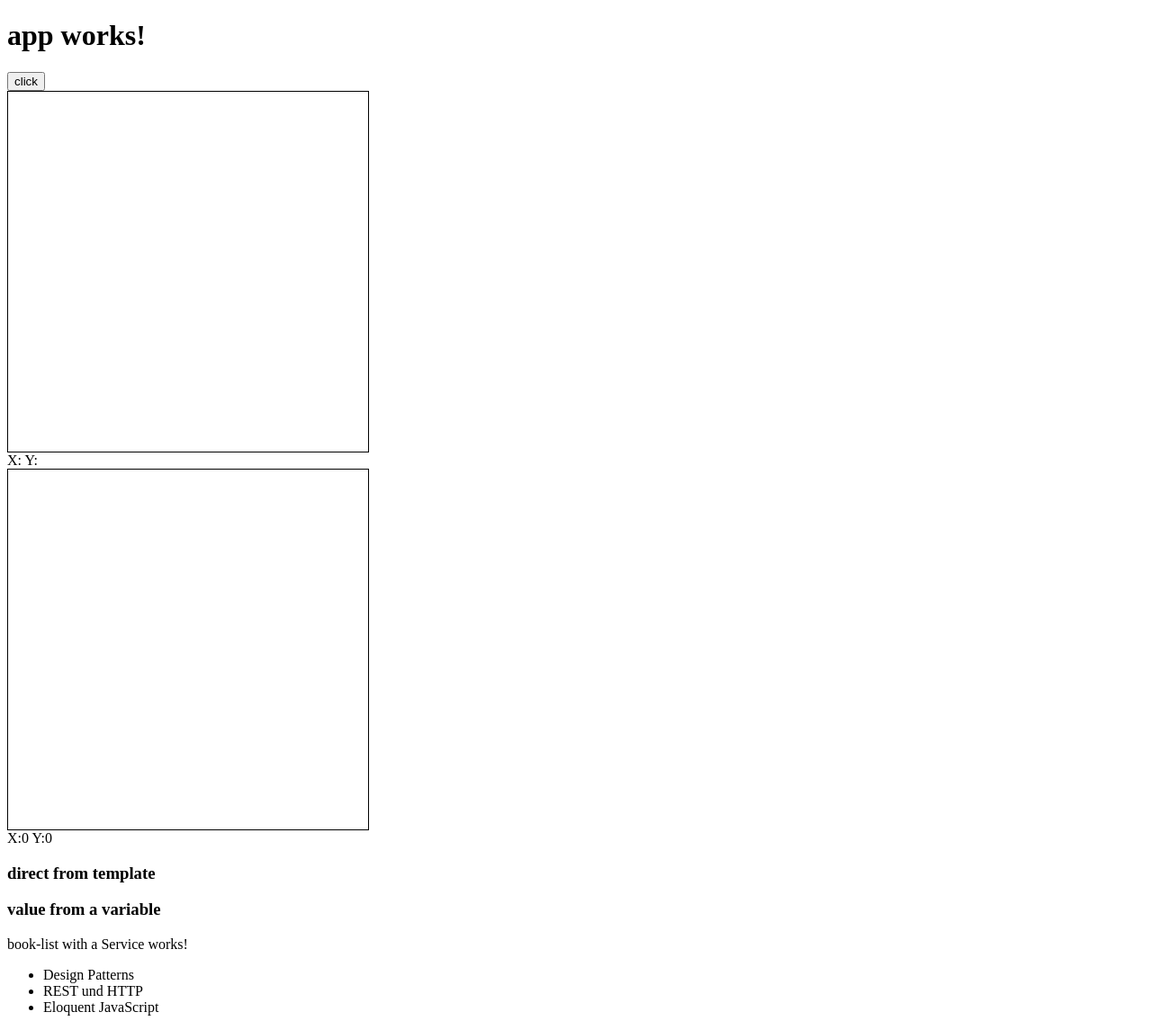
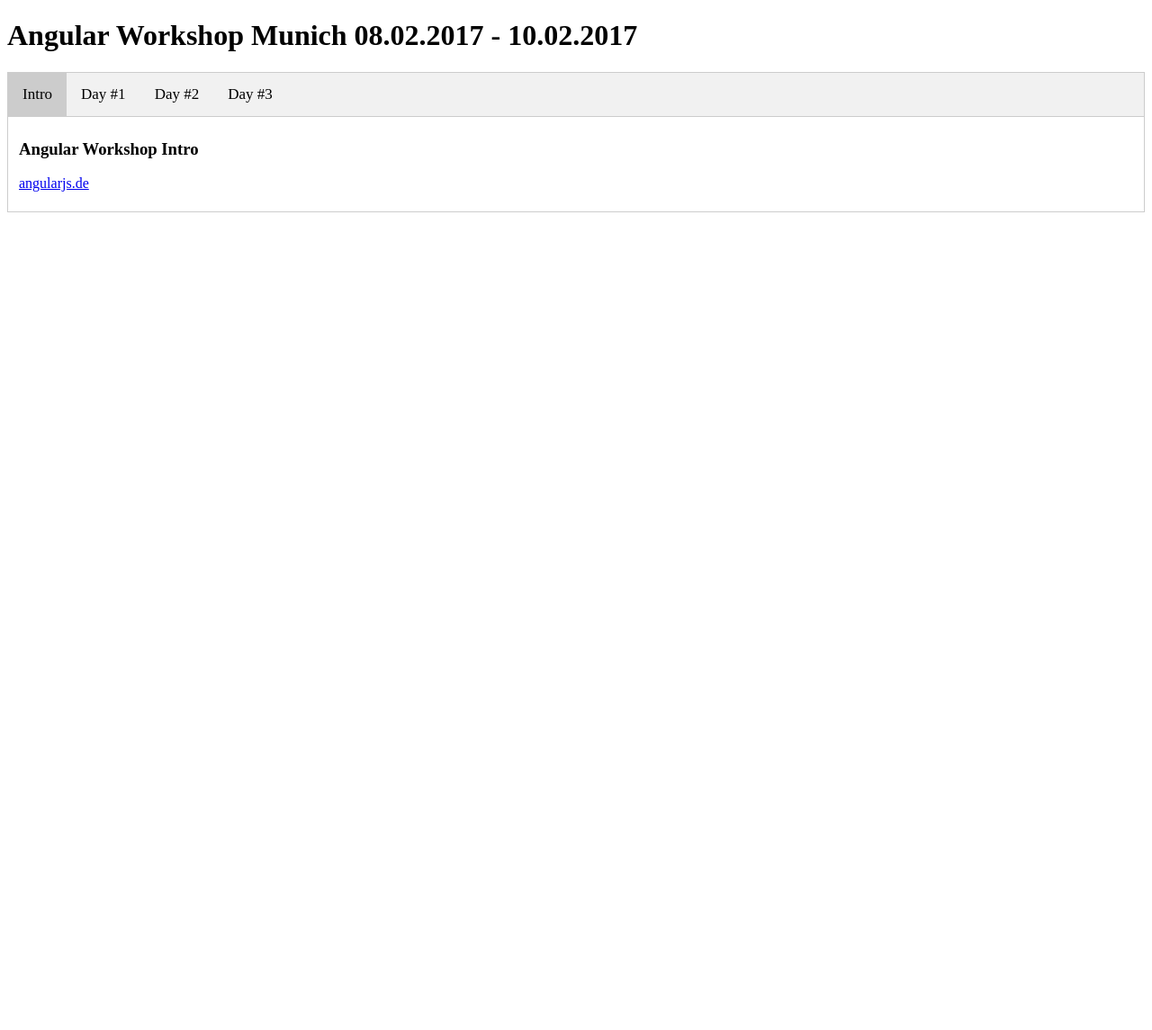
Before and after one commit to vladflore/angular-workshop, an Angular app: page / in a window 1280 px wide. Shown: the whole page at 90% size. After the commit the page ends 800 px from the top, so only its background shows below. Built offline with nearby package versions, Linux system fonts and the light colour scheme.

Commit message:
New Layout for the app

```diff
--- a/src/app/app.component.html
+++ b/src/app/app.component.html
@@ -1,12 +1,50 @@
 <h1>
-  {{title}}
+  Angular Workshop Munich 08.02.2017 - 10.02.2017
 </h1>
 
-<info-box></info-box>
+<ul class="tab">
+  <li><a href="javascript:void(0)" class="tablinks" onclick="openTab(event, 'intro')" id="defaultOpen">Intro</a></li>
+  <li><a href="javascript:void(0)" class="tablinks" onclick="openTab(event, 'day1')">Day #1</a></li>
+  <li><a href="javascript:void(0)" class="tablinks" onclick="openTab(event, 'day2')">Day #2</a></li>
+  <li><a href="javascript:void(0)" class="tablinks" onclick="openTab(event, 'day3')">Day #3</a></li>
+</ul>
 
-<mouse-cursor></mouse-cursor>
 
-<title-box title="direct from template" (titleClicked)="handleCustomEvent($event)"></title-box>
-<title-box [title]="titleVar"></title-box>
+<div id="intro" class="tabcontent">
+  <h3>Angular Workshop Intro</h3>
+  <p><a href="https://angularjs.de/" target="_blank">angularjs.de</a></p>
+</div>
 
-<book-list></book-list>
+<div id="day1" class="tabcontent">
+  <h3>Angular Workshop Day One Tasks</h3>
+
+  <button class="accordion">Info Box - Property and Event Binding</button>
+  <div class="panel">
+    <info-box></info-box>
+  </div>
+
+  <button class="accordion">Mouse Coordinates - Event Bind / $event Object</button>
+  <div class="panel">
+    <mouse-cursor></mouse-cursor>
+  </div>
+
+  <button class="accordion">Title Box - @Input and @Output Decorators</button>
+  <div class="panel">
+    <title-box title="This title comes from the AppComponent Template sent into the child component using @Input Decorator. Click me to emit the event to the parent using @Output Decorator." (titleClicked)="handleCustomEvent($event)"></title-box>
+    <title-box [title]="titleVar"></title-box>
+  </div>
+
+  <button class="accordion">Books List - Using a Service (DI) which returns an array of Book Objects. Iterate over the books using *ngFor</button>
+  <div class="panel">
+    <book-list></book-list>
+  </div>
+
+</div>
+
+<div id="day2" class="tabcontent">
+  <h3>Angular Workshop Day Two Tasks</h3>
+</div>
+
+<div id="day3" class="tabcontent">
+  <h3>Angular Workshop Day Three Tasks</h3>
+</div>
--- a/src/app/app.component.ts
+++ b/src/app/app.component.ts
@@ -7,10 +7,11 @@
 })
 export class AppComponent {
   title:string = 'app works!';
-  titleVar:string = "value from a variable";
+  titleVar:string = "This title comes from a variable inside the AppComponent Class sent into the child component using @Input Decorator";
 
 
   handleCustomEvent ($event:String){
-    console.log($event);
+    //console.log($event);
+    alert($event.toString())
   }
 }
--- a/src/app/book-list/book-list.component.html
+++ b/src/app/book-list/book-list.component.html
@@ -1,7 +1,3 @@
-<p>
-  book-list with a Service works!
-</p>
-
 <ul>
   <li *ngFor="let book of books">
     {{book.title}}
--- a/src/app/book-list/shared/book-data.service.ts
+++ b/src/app/book-list/shared/book-data.service.ts
@@ -7,17 +7,14 @@
   constructor() { }
 
   getBooks () {
+    //Because the array contains objects of type Book, the objects MUST provide the information required by the interface. publisher Information can be omitted because the interface dictates so.
     let books: Book[] = [{
       "title": "Design Patterns",
       "subtitle": "Elements of Reusable Object-Oriented Software",
       "isbn": "978-0-20163-361-0",
       "abstract": "Capturing a wealth of experience about the design of object-oriented software, four top-notch designers present a catalog of simple and succinct solutions to commonly occurring design problems. Previously undocumented, these 23 patterns allow designers to create more flexible, elegant, and ultimately reusable designs without having to rediscover the design solutions themselves.",
       "numPages": 395,
-      "author": "Erich Gamma / Richard Helm / Ralph E. Johnson / John Vlissides",
-      "publisher": {
-        "name": "Addison-Wesley",
-        "url": "http://www.addison-wesley.de/"
-      }
+      "author": "Erich Gamma / Richard Helm / Ralph E. Johnson / John Vlissides"
     },
       {
         "title": "REST und HTTP",
--- a/src/app/book-list/shared/book.ts
+++ b/src/app/book-list/shared/book.ts
@@ -5,7 +5,7 @@
   abstract:string;
   numPages:number;
   author:string;
-  publisher:{
+  publisher?:{
     name:string;
     url:string;
   }
--- a/src/app/info-box/info-box.component.html
+++ b/src/app/info-box/info-box.component.html
@@ -1,3 +1,4 @@
-<div [hidden]="isHidden">info box</div>
-
-<button (click)="isHidden=!isHidden">click</button>
+<div style="height: 400px; width: 400px; border: 1px solid">
+  <div [hidden]="isHidden">Info Box</div>
+  <button (click)="isHidden=!isHidden">Toggle</button>
+</div>
--- a/src/app/info-box/info-box.component.ts
+++ b/src/app/info-box/info-box.component.ts
@@ -9,7 +9,7 @@
 
   constructor() { }
 
-  isHidden:boolean = true;
+  isHidden:boolean = false;
 
   ngOnInit() {
   }
--- a/src/app/mouse-cursor/mouse-cursor.component.html
+++ b/src/app/mouse-cursor/mouse-cursor.component.html
@@ -1,5 +1,8 @@
-<div (mousemove)="x=$event.clientX;y=$event.clientY" style="height: 400px; width: 400px; border: 1px solid"></div>
+<div style="display: inline-block;">
+<div (mousemove)="x=$event.clientX;y=$event.clientY" style="height: 400px; width: 400px; border: 1px solid; background-color: yellow;"></div>
 <span>X:{{x}} Y:{{y}}</span>
-
-<div (mousemove)="setCoordinates($event)" style="height: 400px; width: 400px; border: 1px solid"></div>
+</div>
+<div style="display: inline-block;">
+<div (mousemove)="setCoordinates($event)" style="height: 400px; width: 400px; border: 1px solid; background-color: red;"></div>
 <span>X:{{clientXPos}} Y:{{clientYPos}}</span>
+</div>
--- a/src/app/title-box/title-box.component.ts
+++ b/src/app/title-box/title-box.component.ts
@@ -10,13 +10,13 @@
   constructor() { }
 
   @Input()
-  title:string= "";
+  title:string= "n/a";
 
   @Output()
   titleClicked = new EventEmitter<string>();
 
   onTitleClicked ($event){
-    this.titleClicked.emit($event.toLocaleString());
+    this.titleClicked.emit($event.toString() + " emitted from child component and sent into the parent component using the @Output Decorator");
   }
 
   ngOnInit() {
--- a/src/index.html
+++ b/src/index.html
@@ -8,7 +8,57 @@
   <meta name="viewport" content="width=device-width, initial-scale=1">
   <link rel="icon" type="image/x-icon" href="favicon.ico">
 </head>
-<body>
+<body onload="doOnLoadWork()">
   <app-root>Loading...</app-root>
+
+
+  <script type="application/javascript">
+    function openTab(evt, tabName) {
+      // Declare all variables
+      var i, tabcontent, tablinks;
+
+      // Get all elements with class="tabcontent" and hide them
+      tabcontent = document.getElementsByClassName("tabcontent");
+      for (i = 0; i < tabcontent.length; i++) {
+        tabcontent[i].style.display = "none";
+      }
+
+      // Get all elements with class="tablinks" and remove the class "active"
+      tablinks = document.getElementsByClassName("tablinks");
+      for (i = 0; i < tablinks.length; i++) {
+        tablinks[i].className = tablinks[i].className.replace(" active", "");
+      }
+
+      // Show the current tab, and add an "active" class to the link that opened the tab
+      document.getElementById(tabName).style.display = "block";
+      evt.currentTarget.className += " active";
+    }
+
+    function doOnLoadWork(){
+      selectTab("defaultOpen");
+
+      var acc = document.getElementsByClassName("accordion");
+      var i;
+
+      for (i = 0; i < acc.length; i++) {
+        acc[i].onclick = function() {
+          this.classList.toggle("active");
+          var panel = this.nextElementSibling;
+          if (panel.style.maxHeight){
+            panel.style.maxHeight = null;
+          } else {
+            panel.style.maxHeight = panel.scrollHeight + "px";
+          }
+        }
+      }
+
+    }
+
+    function selectTab(id){
+      // Get the element with id="defaultOpen" and click on it
+      document.getElementById(id).click();
+    }
+
+  </script>
 </body>
 </html>
--- a/src/styles.css
+++ b/src/styles.css
@@ -1 +1,90 @@
-/* You can add global styles to this file, and also import other style files */
+/* Style the list */
+ul.tab {
+  list-style-type: none;
+  margin: 0;
+  padding: 0;
+  overflow: hidden;
+  border: 1px solid #ccc;
+  background-color: #f1f1f1;
+}
+
+/* Float the list items side by side */
+ul.tab li {float: left;}
+
+/* Style the links inside the list items */
+ul.tab li a {
+  display: inline-block;
+  color: black;
+  text-align: center;
+  padding: 14px 16px;
+  text-decoration: none;
+  transition: 0.3s;
+  font-size: 17px;
+}
+
+/* Change background color of links on hover */
+ul.tab li a:hover {background-color: #ddd;}
+
+/* Create an active/current tablink class */
+ul.tab li a:focus, .active {background-color: #ccc;}
+
+/* Style the tab content */
+.tabcontent {
+  display: none;
+  padding: 6px 12px;
+  border: 1px solid #ccc;
+  border-top: none;
+}
+
+.tabcontent {
+  -webkit-animation: fadeEffect 1s;
+  animation: fadeEffect 1s; /* Fading effect takes 1 second */
+}
+
+@-webkit-keyframes fadeEffect {
+  from {opacity: 0;}
+  to {opacity: 1;}
+}
+
+@keyframes fadeEffect {
+  from {opacity: 0;}
+  to {opacity: 1;}
+}
+/* Style the buttons that are used to open and close the accordion panel */
+button.accordion {
+  background-color: #eee;
+  color: #444;
+  cursor: pointer;
+  padding: 18px;
+  width: 100%;
+  text-align: left;
+  border: none;
+  outline: none;
+  transition: 0.4s;
+}
+
+/* Add a background color to the button if it is clicked on (add the .active class with JS), and when you move the mouse over it (hover) */
+button.accordion.active, button.accordion:hover {
+  background-color: #ddd;
+}
+
+/* Style the accordion panel. Note: hidden by default */
+div.panel {
+  padding: 0 18px;
+  background-color: white;
+  max-height: 0;
+  overflow: hidden;
+  transition: max-height 0.2s ease-out;
+}
+
+button.accordion:after {
+  content: '\02795'; /* Unicode character for "plus" sign (+) */
+  font-size: 13px;
+  color: #777;
+  float: right;
+  margin-left: 5px;
+}
+
+button.accordion.active:after {
+  content: "\2796"; /* Unicode character for "minus" sign (-) */
+}
```
